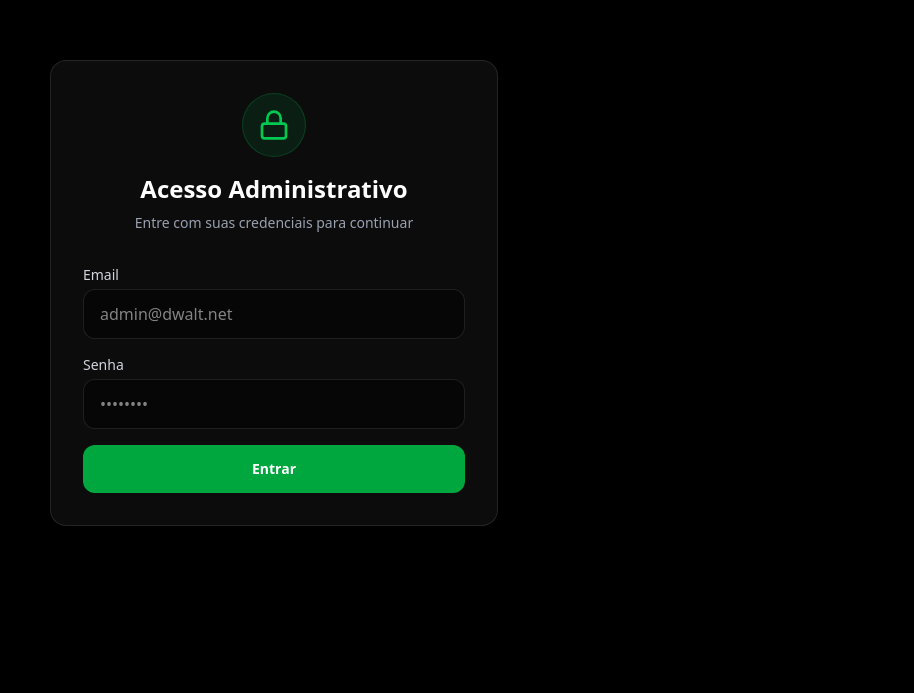
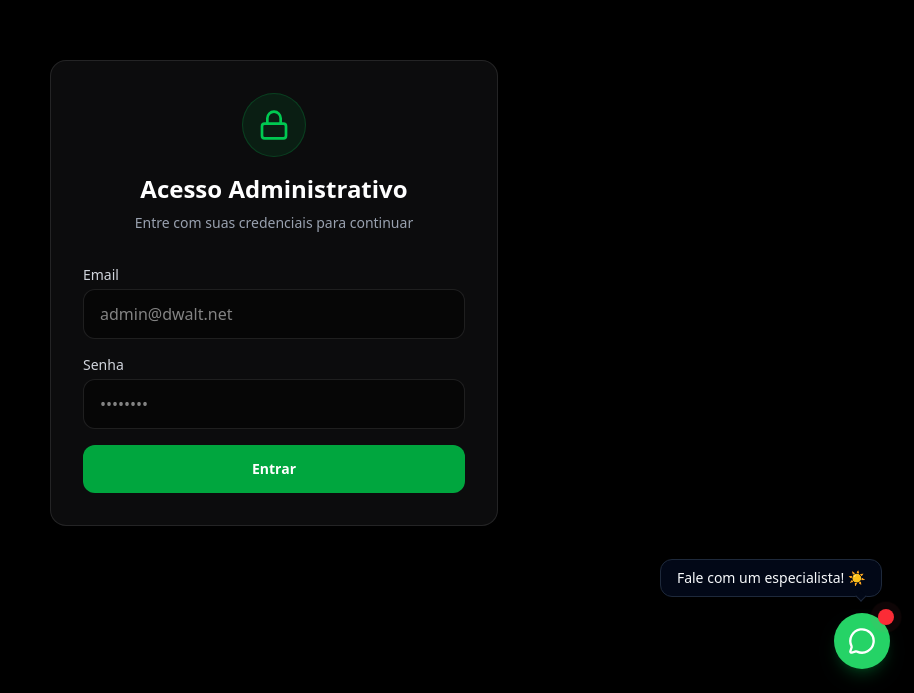
Before and after one commit to luarrekcah/dlwalt-tsx, a Next.js app: page /login in a window 1280 px wide. Shown: the part 107-800 px from the top of the page, without its empty margins (366-1280 px from the left). Built offline with nearby package versions, Linux system fonts and the light colour scheme.

Commit message:
feat: whatsapp floating button

```diff
--- a/src/app/layout.tsx
+++ b/src/app/layout.tsx
@@ -4,6 +4,9 @@ import "./globals.css";
 import { JsonLd } from "@/components/JsonLd";
 import { SmoothScroll } from "@/components/SmoothScroll";
 import Script from "next/script";
+import { Toaster } from 'sonner';
+import { AuthProvider } from "@/providers/auth-provider";
+import { WhatsAppWidget } from "@/components/WhatsAppWidget";
 
 const geistSans = Geist({
   variable: "--font-geist-sans",
@@ -26,11 +29,6 @@ export const metadata: Metadata = {
   },
 };
 
-// ... imports
-// ... imports
-import { Toaster } from 'sonner';
-import { AuthProvider } from "@/providers/auth-provider";
-
 export default function RootLayout({
   children,
 }: Readonly<{
@@ -40,8 +38,8 @@ export default function RootLayout({
     "@context": "https://schema.org",
     "@type": "Organization",
     "name": "DWalt Energia",
-    "url": "https://www.dwalt.net", // Replace with actual domain
-    "logo": "https://www.dwalt.net/logo.png", // Replace with actual logo URL
+    "url": "https://www.dwalt.net",
+    "logo": "https://www.dwalt.net/logo.png",
     "sameAs": [
       "https://instagram.com/dwaltenergia",
       "https://facebook.com/dwaltenergia",
@@ -105,6 +103,7 @@ export default function RootLayout({
           <SmoothScroll />
           <JsonLd data={jsonLd} />
           {children}
+          <WhatsAppWidget />
           <Toaster richColors position="top-center" closeButton />
         </AuthProvider>
       </body>
--- a/src/components/Contact.tsx
+++ b/src/components/Contact.tsx
@@ -1,3 +1,5 @@
+"use client";
+
 import { Button } from "./ui/button";
 import { Mail, MapPin, Phone, Send, Instagram, Facebook, Youtube, MessageCircle } from "lucide-react";
 import { COMPANY_INFO } from "@/lib/data/company";
--- /dev/null
+++ b/src/components/WhatsAppWidget.tsx
@@ -0,0 +1,131 @@
+"use client";
+
+import { useState, useEffect } from "react";
+import { motion, AnimatePresence } from "framer-motion";
+import { MessageCircle, X, Send } from "lucide-react";
+import { Button } from "./ui/button";
+import { COMPANY_INFO } from "@/lib/data/company";
+import { trackContact } from "@/lib/tracking";
+
+export function WhatsAppWidget() {
+    const [isOpen, setIsOpen] = useState(false);
+    const [showTooltip, setShowTooltip] = useState(false);
+
+    useEffect(() => {
+        const timer = setTimeout(() => {
+            if (!isOpen) setShowTooltip(true);
+        }, 5000);
+        return () => clearTimeout(timer);
+    }, [isOpen]);
+
+    const handleOpenChat = () => {
+        setIsOpen(!isOpen);
+        setShowTooltip(false);
+    };
+
+    const handleStartConversation = () => {
+        trackContact("whatsapp_widget");
+        window.open(`https://wa.me/${COMPANY_INFO.contact.whatsapp}`, "_blank");
+    };
+
+    return (
+        <div className="fixed bottom-6 right-6 z-[60] flex flex-col items-end">
+            <AnimatePresence>
+                {isOpen && (
+                    <motion.div
+                        initial={{ opacity: 0, scale: 0.8, y: 20, transformOrigin: "bottom right" }}
+                        animate={{ opacity: 1, scale: 1, y: 0 }}
+                        exit={{ opacity: 0, scale: 0.8, y: 20 }}
+                        className="mb-4 w-[320px] sm:w-[360px] overflow-hidden rounded-2xl bg-card border border-border shadow-2xl"
+                    >
+                        {/* Header */}
+                        <div className="bg-primary p-4 text-primary-foreground flex items-center justify-between">
+                            <div className="flex items-center gap-3">
+                                <div className="relative">
+                                    <div className="w-10 h-10 rounded-full bg-white/20 flex items-center justify-center overflow-hidden">
+                                        <img src="/logo-branca.svg" alt="DWalt" className="w-6 h-auto" />
+                                    </div>
+                                    <div className="absolute bottom-0 right-0 w-3 h-3 bg-green-500 border-2 border-primary rounded-full" />
+                                </div>
+                                <div>
+                                    <p className="font-bold text-sm">DWalt Energia</p>
+                                    <p className="text-[10px] opacity-80">Online agora</p>
+                                </div>
+                            </div>
+                            <button
+                                onClick={() => setIsOpen(false)}
+                                className="p-1 hover:bg-black/10 rounded-full transition-colors"
+                            >
+                                <X className="w-5 h-5" />
+                            </button>
+                        </div>
+
+                        {/* Body / Simulated Chat */}
+                        <div className="p-4 space-y-4 max-h-[300px] overflow-y-auto bg-accent/30">
+                            <div className="bg-card p-3 rounded-2xl rounded-tl-none shadow-sm border border-border/50 max-w-[85%]">
+                                <p className="text-sm">
+                                    Olá! 👋 Seja bem-vindo à DWalt Energia. Como podemos ajudar você hoje?
+                                </p>
+                                <span className="text-[10px] text-muted-foreground mt-1 block">10:00</span>
+                            </div>
+
+                            <div className="bg-card p-3 rounded-2xl rounded-tl-none shadow-sm border border-border/50 max-w-[85%]">
+                                <p className="text-sm">
+                                    Quer parar de pagar contas altas? Peça sua simulação personalizada. Nossos especialistas avaliam seu caso para garantir o máximo de eficiência e economia.
+                                </p>
+                                <span className="text-[10px] text-muted-foreground mt-1 block">10:01</span>
+                            </div>
+                        </div>
+
+                        {/* Footer / Action */}
+                        <div className="p-4 bg-card border-t border-border">
+                            <Button
+                                onClick={handleStartConversation}
+                                className="w-full bg-[#25D366] hover:bg-[#20ba5a] text-white font-bold gap-2 h-12 rounded-xl"
+                            >
+                                <Send className="w-4 h-4 text-white" />
+                                Iniciar Conversa
+                            </Button>
+                        </div>
+                    </motion.div>
+                )}
+            </AnimatePresence>
+
+            {/* Main Bubble Button */}
+            <div className="relative">
+                <AnimatePresence>
+                    {showTooltip && (
+                        <motion.div
+                            initial={{ opacity: 0, x: 10 }}
+                            animate={{ opacity: 1, x: 0 }}
+                            exit={{ opacity: 0, x: 10 }}
+                            className="absolute bottom-full right-0 mb-4 mr-2 whitespace-nowrap bg-background border border-border px-4 py-2 rounded-xl shadow-lg text-sm font-medium"
+                        >
+                            Fale com um especialista! ☀️
+                            <div className="absolute top-full right-4 w-2 h-2 bg-background border-r border-b border-border rotate-45 -translate-y-1" />
+                        </motion.div>
+                    )}
+                </AnimatePresence>
+
+                <motion.button
+                    whileHover={{ scale: 1.1 }}
+                    whileTap={{ scale: 0.9 }}
+                    onClick={handleOpenChat}
+                    className="w-14 h-14 bg-[#25D366] text-white rounded-full flex items-center justify-center shadow-lg shadow-green-500/20 hover:shadow-green-500/40 transition-shadow relative"
+                >
+                    {isOpen ? (
+                        <X className="w-7 h-7" />
+                    ) : (
+                        <>
+                            <MessageCircle className="w-7 h-7" />
+                            <span className="absolute -top-1 -right-1 flex h-4 w-4">
+                                <span className="animate-ping absolute inline-flex h-full w-full rounded-full bg-red-400 opacity-75"></span>
+                                <span className="relative inline-flex rounded-full h-4 w-4 bg-red-500"></span>
+                            </span>
+                        </>
+                    )}
+                </motion.button>
+            </div>
+        </div>
+    );
+}
```
